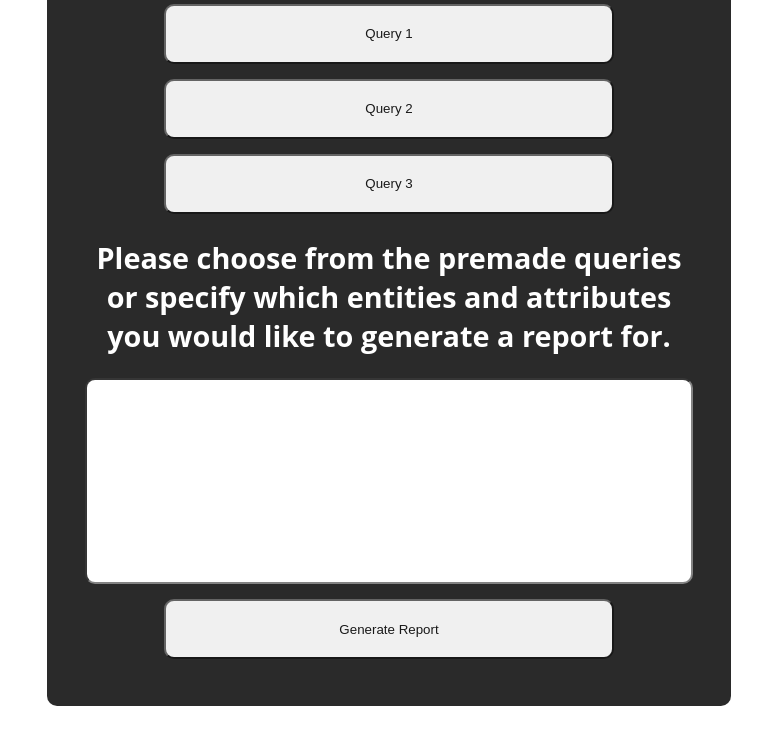
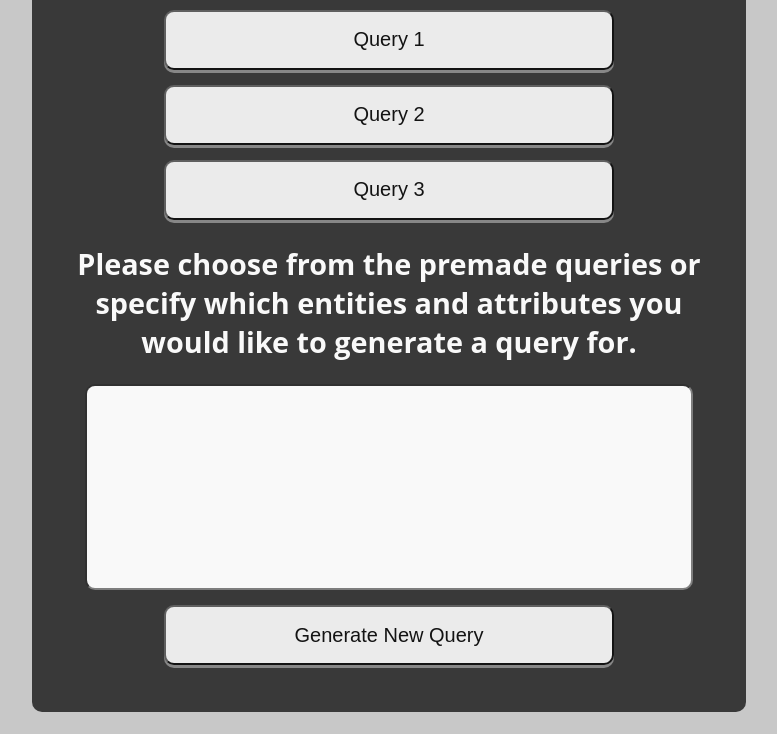
Before and after one commit to myles-coleman/CINS370-Database-Project, a plain HTML site: page pages/reports.html in a window 1280 px wide. Shown: the part 159-893 px from the top of the page, without its empty margins (251-1028 px from the left). Drawn offline with Linux system fonts and the light colour scheme.

Commit message:
finished barebones website for db project

```diff
--- a/pages/reports.html
+++ b/pages/reports.html
@@ -18,9 +18,9 @@
             <button>Query 1</button>
             <button>Query 2</button>
             <button>Query 3</button>
-            <h2>Please choose from the premade queries or specify which entities and attributes you would like to generate a report for.</h2>
+            <h2>Please choose from the premade queries or specify which entities and attributes you would like to generate a query for.</h2>
             <input type="text" class="report">
-            <button>Generate Report</button>
+            <button>Generate New Query</button>
         </div>
     </div>
 
--- a/styles/style.css
+++ b/styles/style.css
@@ -1,21 +1,21 @@
 body {
     display: flex;
-    flex-direction: column;
     justify-content: center;
     align-items: center;
     font-family: 'Open Sans', sans-serif;
     font-size: 120%;
+    background-color: #c8c8c8;
 }
 
 .card {
     padding: 2rem;
     border-radius: 10px;
     width: 100%;
-    max-width: 620px;
-    margin: 1em;
-    background: #141414;
+    max-width: 650px;
+    background: #2a2a2a;
     opacity: 90%;
     color: white;
+    margin-top: 2%;
 }
 
 .title {
@@ -32,6 +32,8 @@ button {
     width: 450px;
     display: block;
     margin: 15px auto;
+    box-shadow: 0px 3px gray;
+    font-size:20px;
 }
 
 button:hover {
@@ -64,5 +66,6 @@ input.user-pass {
     color: rgb(0, 0, 0);
     font-family: inherit;
     font-size: 105%;
-    width: calc(100% - 100px);
+    width: 450px;
+    height: 30px;
 }
```
